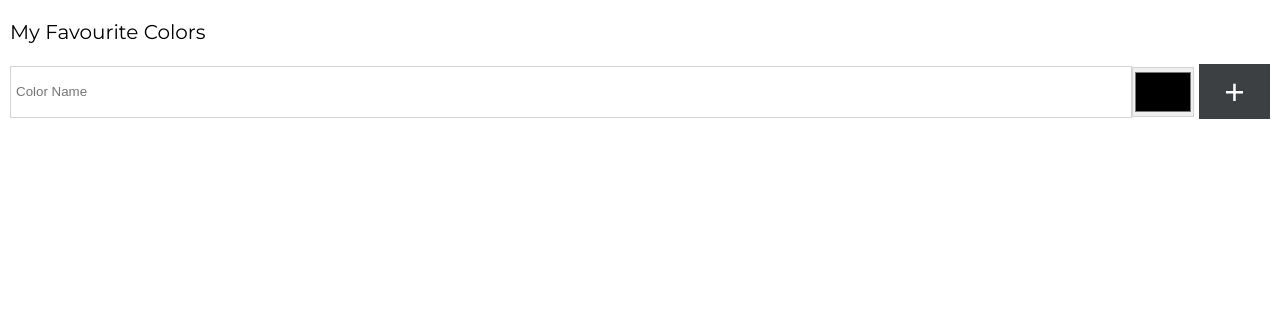
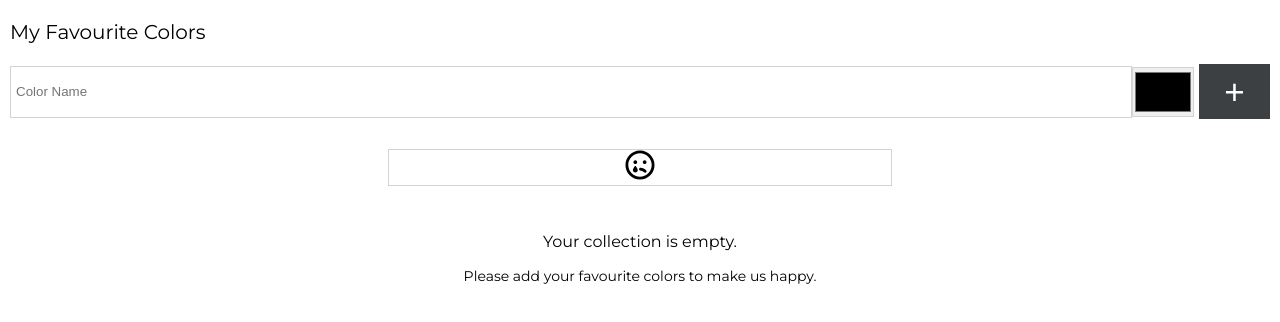
Before and after one commit to mihailSpaseski/color_app, a React (Create React App) app: page / in a window 1280 px wide. Shown: the top 322 px of the page. Built offline with nearby package versions, Linux system fonts and the light colour scheme; the HTML template or start-up script is replaced by a standard one.

Commit message:
added screen for no items - design not complete yet

```diff
--- a/src/App.css
+++ b/src/App.css
@@ -7,3 +7,30 @@
   margin: 10px;
   position: static;
 }
+
+.noItemTitle {
+  font-size: 16px;
+  text-align: center;
+}
+
+.noItemSubtitle {
+  font-size: 14px;
+  text-align: center;
+}
+
+.iconStyle {
+  display: flex;
+  width: 100%;
+  position: relative;
+  align-items: center;
+  text-align: center;
+}
+
+.iconInside {
+  position: relative;
+  width: 100%;
+  margin: 30px 30% 30px 30%;
+  border: solid 1px lightgrey;
+  align-items: center;
+  text-align: center;
+}
--- a/src/App.tsx
+++ b/src/App.tsx
@@ -2,6 +2,7 @@ import React, { useState } from 'react';
 import './App.css';
 import InputField from './components/InputField';
 import AddToList from './components/AddToList';
+import { FaRegSadTear } from 'react-icons/fa'
 
 export interface IState {
   favouriteColor: {
@@ -16,10 +17,21 @@ function App() {
 
   return (
     <div className="App">
+
       <p>My Favourite Colors</p>
 
       <AddToList nameColor={nameColor} setNameColor={setNameColor}/>
 
+      {nameColor.length === 0 ? <div>
+        <div className='iconStyle'>
+          <div className='iconInside'>
+            <FaRegSadTear size={30} />
+          </div>
+        </div>
+
+        <p className='noItemTitle'>Your collection is empty.</p>
+        <p className='noItemSubtitle'>Please add your favourite colors to make us happy.</p>
+      </div> : null}
 
       <InputField nameColor={nameColor} />
 
--- a/src/components/AddToList.tsx
+++ b/src/components/AddToList.tsx
@@ -22,7 +22,8 @@ const AddToList: React.FC<IProps> = ({nameColor, setNameColor}) => {
 
     const handleClick = (e: any) => {
         e.preventDefault();
-        if (!input.name ) return
+        if (!input.name ) return ( console.log('Enter your color name!!') )
+
         setNameColor([
             ...nameColor,
             {
--- a/src/components/InputField.tsx
+++ b/src/components/InputField.tsx
@@ -14,8 +14,9 @@ const InputField: React.FC<IProps> = ({nameColor}) => {
         return (
             <div key={index}>
                 <div>
-                  <span className="colorBox" style={{backgroundColor: nameColor.hexCode}}></span>
+                  <span className='colorBox' style={{backgroundColor: nameColor.hexCode}}></span>
                   <span className='nameDisplay'>{nameColor.name}</span>
+                  <span className='removeColor'><button className='removeColorBtn'>Remove color</button></span>
                 </div>
             </div>
         )
--- a/src/components/style.css
+++ b/src/components/style.css
@@ -49,7 +49,6 @@
     margin: 20px;
     width: 25px;
     height: 25px;
-
 }
 
 .nameDisplay {
@@ -65,3 +64,24 @@ span {
     display:inline-block;
     vertical-align: text-top;
 }
+
+.removeColor {
+    position: absolute;
+    right: 5px;
+    vertical-align: text-top;
+}
+
+.removeColorBtn {
+    margin: 5px;
+    width: 150px;
+    height: 50px;
+    background-color: white;
+    border: solid 1px lightgrey;
+    font-size: large;
+    transition: 0.2s;
+    vertical-align: middle;
+}
+
+.removeColorBtn:active {
+    background-color: lightgray;
+}
```
